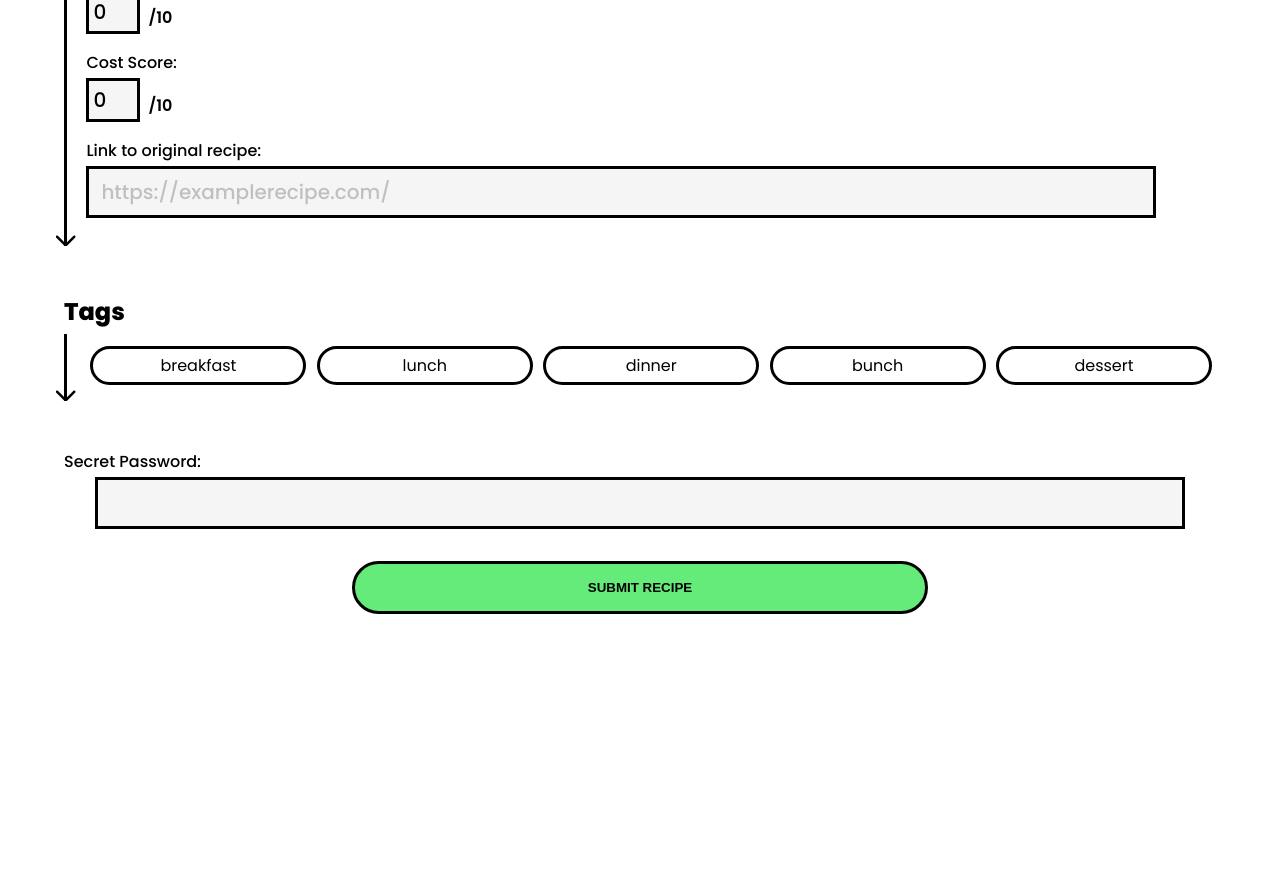
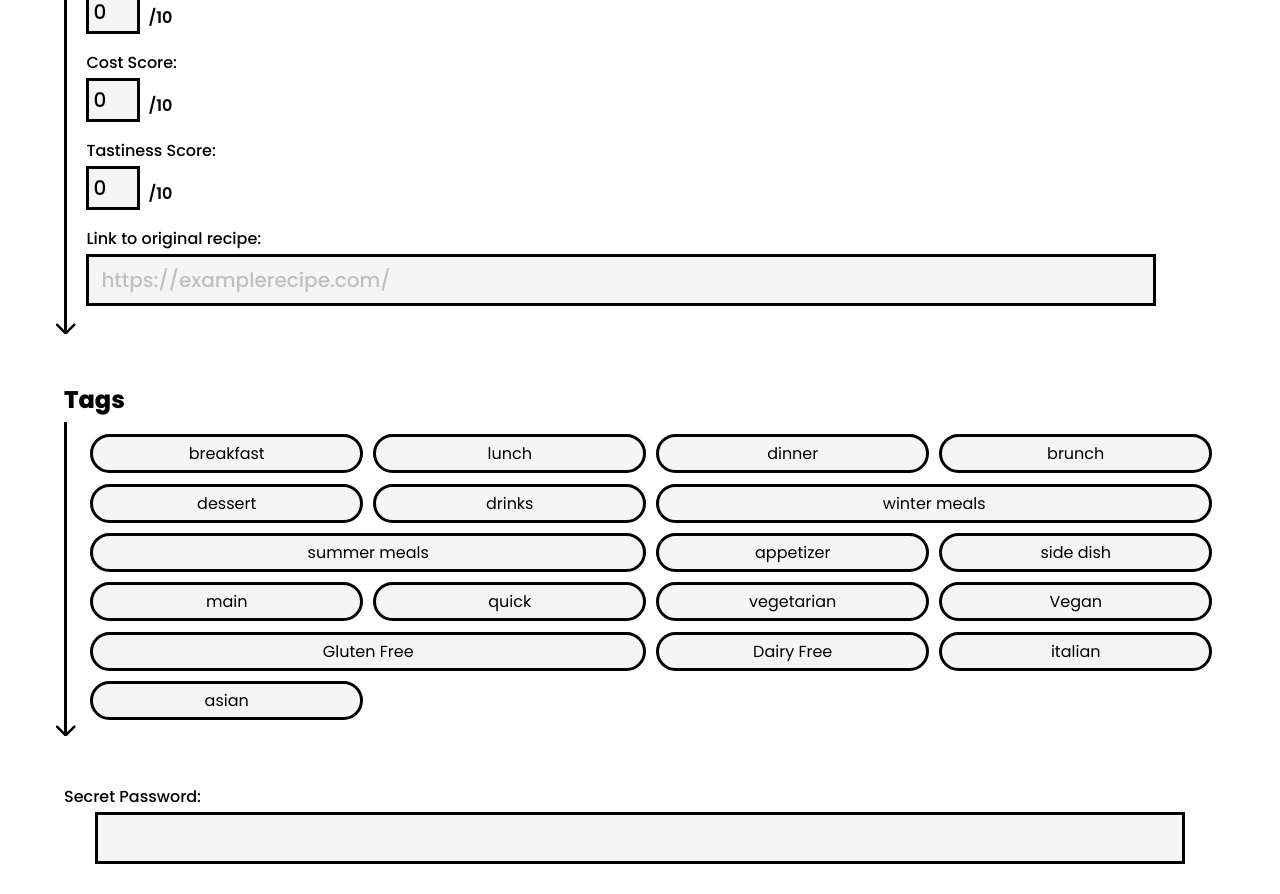
Before and after one commit to kevrog21/Recipe-Book, a React (Create React App) app: page /add-recipe in a window 1280 px wide. Shown: the part 2500-3394 px from the top of the page. Before the commit the page ends 3162 px from the top, so only its background shows below. Built offline with nearby package versions, Linux system fonts and the light colour scheme.

Commit message:
successful tags functionality

```diff
--- a/src/components/AddRecipeForm.js
+++ b/src/components/AddRecipeForm.js
@@ -18,6 +18,7 @@ export default function AddRecipeForm() {
         originalRecipeLink: '',
         nutritionScore: 0,
         costScore: 0,
+        tastinessScore: 0,
         tags: [],
         lastCooked: '',
         password: '',
@@ -33,7 +34,9 @@ export default function AddRecipeForm() {
     })
     const [ingredientPreviews, setIngredientPreviews] = useState([])
     const [duplicateIngredients, setDuplicateIngredients] = useState(false)
-    const [tagWords, setTagWords] = useState(['breakfast', 'lunch', 'dinner', 'bunch', 'dessert'])
+    const [tagWords, setTagWords] = useState(['breakfast', 'lunch', 'dinner', 'brunch', 'dessert', 'drinks', 'winter meals', 'summer meals',
+'appetizer', 'side dish', 'main', 'quick', 'vegetarian', 'Vegan', 'Gluten Free', 'Dairy Free', 'italian', 'asian'])
+    const [selectedTagWords, setSelectedTagWords] = useState([])
 
     const api_key = "124659146613462"
     const cloud_name = "dot31xj56"
@@ -302,11 +305,9 @@ export default function AddRecipeForm() {
                 console.log(formData)
 
                 setFinalDataObject(() => {
-                    console.log('running this code')
                     if (currentIngredientsObj.ingredientMeasurement == '' &&
                     currentIngredientsObj.ingredientName == '' &&
                     currentIngredientsObj.ingredientExtraDetail == '') {
-                        console.log('shouldnt add this code to data object')
                         return {
                             ...formData,
                             totalCooktime: ((formData.cooktimeHours * 60) + formData.cooktimeMins),
@@ -315,7 +316,6 @@ export default function AddRecipeForm() {
                             signature: cloudinaryResponse.data.signature
                         }
                     } else {
-                        console.log('should add this code to data object')
                         return {
                             ...formData,
                             totalCooktime: ((formData.cooktimeHours * 60) + formData.cooktimeMins),
@@ -331,8 +331,7 @@ export default function AddRecipeForm() {
                 console.log(error)
             }
             console.log("image code ran")
-        }
-
+        } else {
             setFinalDataObject(() => {
                 console.log('running this code')
                 if (currentIngredientsObj.ingredientMeasurement == '' &&
@@ -358,6 +357,7 @@ export default function AddRecipeForm() {
                     }
                 }
             })
+        }
 
         // fetch("http://localhost:5000/recipes/add", {
         //     method: "POST",
@@ -499,6 +499,10 @@ export default function AddRecipeForm() {
     //     //     console.log(event.target.files)
     //     // })
     // }, [])
+    const recipeTitlePreview = document.getElementById("recipe-title-preview")
+    const recipeSubitlePreview = document.getElementById("recipe-subtitle-preview")
+    const previewGradient = document.getElementById("preview-gradient")
+    const uploadImagePrompt = document.getElementById("upload-image-prompt")
 
     useEffect(() => {
         if (Object.keys(finalDataObject).length !== 0) {
@@ -525,12 +529,24 @@ export default function AddRecipeForm() {
                             originalRecipeLink: '',
                             nutritionScore: 0,
                             costScore: 0,
+                            tastinessScore: 0,
                             tags: [],
                             lastCooked: '',
                             password: '',
                             honeyp: ''
                         })
                         setImageObject({})
+                        setImgPreview(null)
+                        uploadImagePrompt.classList.remove("hide")
+                        recipeTitlePreview.classList.remove("white-text")
+                        recipeSubitlePreview.classList.remove("white-text")
+                        previewGradient.classList.add("hide")
+                        setCurrentIngredientsObj({
+                            ingredientMeasurement: '',
+                            ingredientName: '',
+                            ingredientExtraDetail: ''
+                        })
+                        setSelectedTagWords([])
                     }
                 })
                 .then(data => console.log(data))
@@ -541,10 +557,6 @@ export default function AddRecipeForm() {
 
     useEffect(() => {
         if (imageObject.file) {
-            const recipeTitlePreview = document.getElementById("recipe-title-preview")
-            const recipeSubitlePreview = document.getElementById("recipe-subtitle-preview")
-            const previewGradient = document.getElementById("preview-gradient")
-            const uploadImagePrompt = document.getElementById("upload-image-prompt")
             const reader = new FileReader()
             reader.onloadend = () => {
                 setImgPreview(reader.result)
@@ -654,20 +666,40 @@ export default function AddRecipeForm() {
     //     )
     // }
 
-    const [selectedWord, setSelectedWord] = useState(null)
+    const handleTagClick = (word) => {
+        setFormData((prevData) => {
+            const tags = prevData.tags
+            const isTagIncluded = tags.includes(word)
 
-    const handleTagClick = (word) => {
-        if(selectedWord === word) {
-            setSelectedWord(null)
+            if (isTagIncluded) {
+                const updatedTags = tags.filter((tag) => tag !== word)
+
+                return {
+                    ...prevData,
+                    tags: updatedTags
+                }
             } else {
-            setSelectedWord(word)
+                const updatedTags = [...tags, word]
+
+                return {
+                    ...prevData,
+                    tags: updatedTags
                 }
-        console.log(word)
-        setFormData((prevData) => ({
-            ...prevData,
-            tags: [...prevData.tags, word]
-    }))
-    console.log(formData.tags)
+            }
+        })
+        setSelectedTagWords((prevSelectedTagWords) => {
+            const isSelected = prevSelectedTagWords.includes(word)
+
+            if (word.length > 8) {
+
+            }
+
+            if (isSelected) {
+                return prevSelectedTagWords.filter((selectedWord) => selectedWord !== word)
+            } else {
+                return [...prevSelectedTagWords, word]
+            }
+        })
     }
 
 // const handleTagClick = (e) => {
@@ -810,6 +842,10 @@ export default function AddRecipeForm() {
                             <input className="cost-score" type="number" min={0} max={10} id="cost-score" name="costScore"
                             value={formData.costScore} onChange={handleInputChange}></input>
                             <span className="post-input-inline-text">/10</span>
+                            <label htmlFor="tastiness-score">Tastiness Score:</label>
+                            <input className="tastiness-score" type="number" min={0} max={10} id="tastiness-score" name="tastinessScore"
+                            value={formData.tastinessScore} onChange={handleInputChange}></input>
+                            <span className="post-input-inline-text">/10</span>
                             <label htmlFor="originalRecipeLink">Link to original recipe:</label>
                             <input type="text" id="oringinal-link" name="originalRecipeLink" placeholder='https://examplerecipe.com/'
                             className='has-placeholder' value={formData.originalRecipeLink} onChange={handleInputChange}></input>
@@ -839,7 +875,11 @@ export default function AddRecipeForm() {
                             <span className='tag1'>dinner</span> */}
                             {tagWords.map((word, index) => (
                                 <span key={index} onClick={() => handleTagClick(word)}
-                                className={selectedWord === word ? 'tag1 selected' : 'tag1'}
+                                className={
+                                    word.length > 10
+                                    ? selectedTagWords.includes(word) ? 'tag1 two-column-tag selected' : 'tag1 two-column-tag'
+                                    : selectedTagWords.includes(word) ? 'tag1 selected' : 'tag1'
+                                }
                                 >
                                     {word}
                                 </span>
--- a/src/index.css
+++ b/src/index.css
@@ -434,7 +434,8 @@ main {
 #cooktime-hours,
 #cooktime-mins,
 #nutrition-score,
-#cost-score {
+#cost-score,
+#tastiness-score {
   display: inline-block;
   width: 2em;
   padding: .25rem;
@@ -465,12 +466,13 @@ main {
 
 #tags-container {
   display: grid;
-  grid-template-columns: 1fr 1fr 1fr 1fr 1fr;
+  grid-template-columns: 1fr 1fr 1fr 1fr;
   gap: .15rem;
 }
 
 .tag1 {
   border: 3px solid black;
+  background: #F5F5F5;
   padding: .25rem 1rem;
   border-radius: 10vw;
   cursor: pointer;
```
Also changed, not shown: 2 other files (tests, documents, lock files or other folders). Lines whose indentation alone changed are shown as unchanged.
